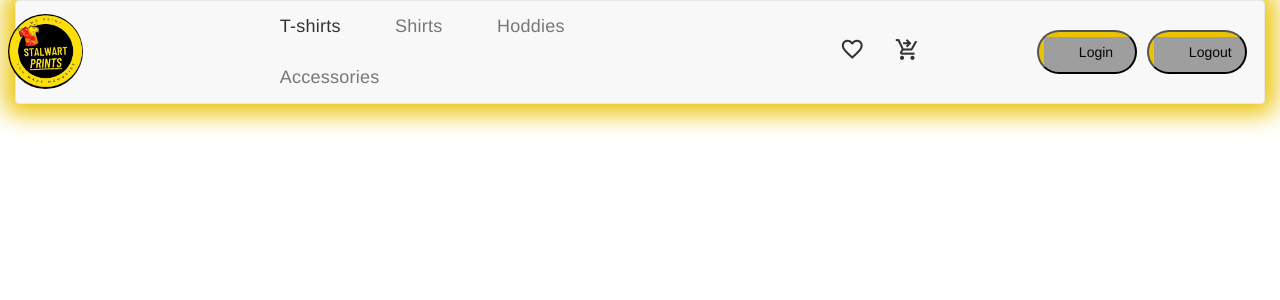
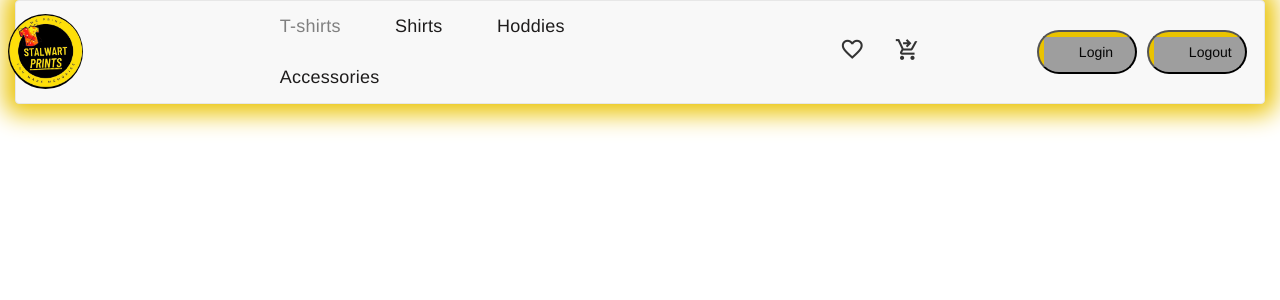
Before and after one commit to praveen100199/Stalwartprints, an Angular app in the folder my-app/: page / in a window 1280 px wide. In both pictures the pointer is over the element "T-shirts". Shown: the top 300 px of the page. Built offline with nearby package versions, Linux system fonts and the light colour scheme; grey boxes are pictures that could not be loaded.

Commit message:
updated navbar colors

```diff
--- a/my-app/src/app/navbar/navbar.component.scss
+++ b/my-app/src/app/navbar/navbar.component.scss
@@ -30,6 +30,11 @@ li {
 
 li a span {
   font-size: large;
+  color: rgb(30, 28, 28);
+}
+
+li a span:hover{
+  color: gray
 }
 
 .material-symbols-outlined {
```
